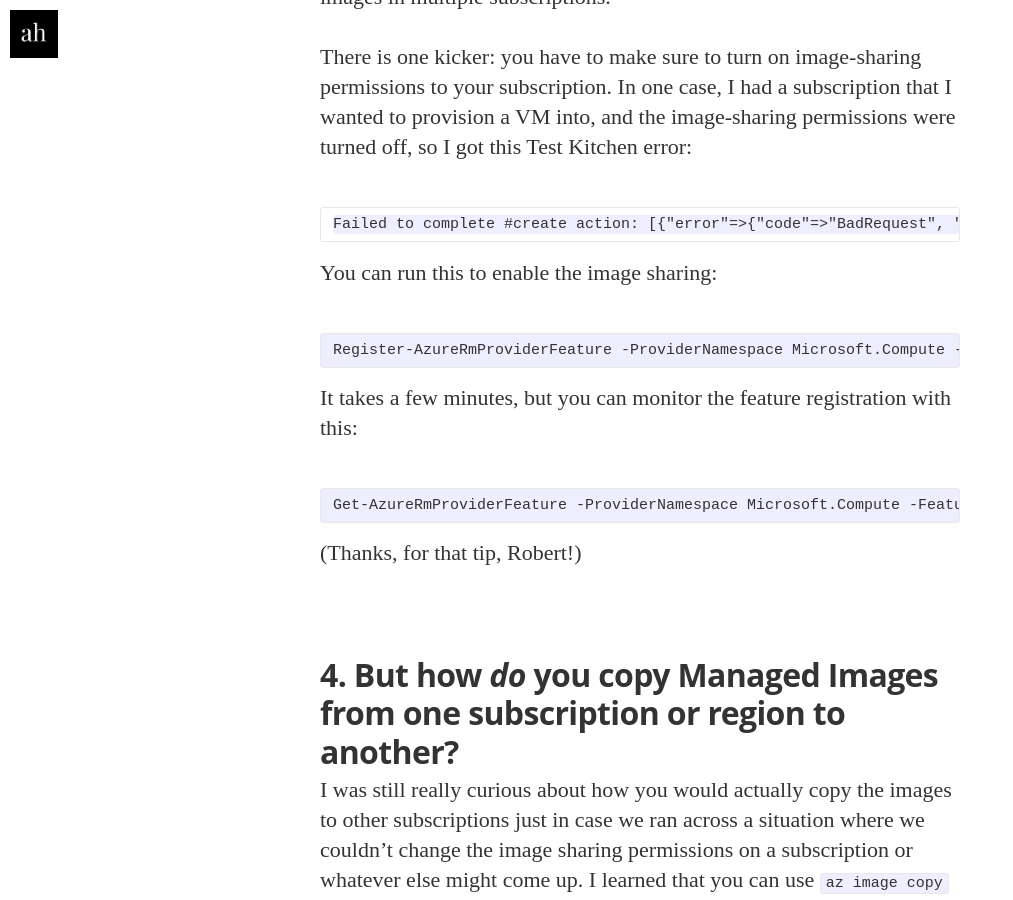
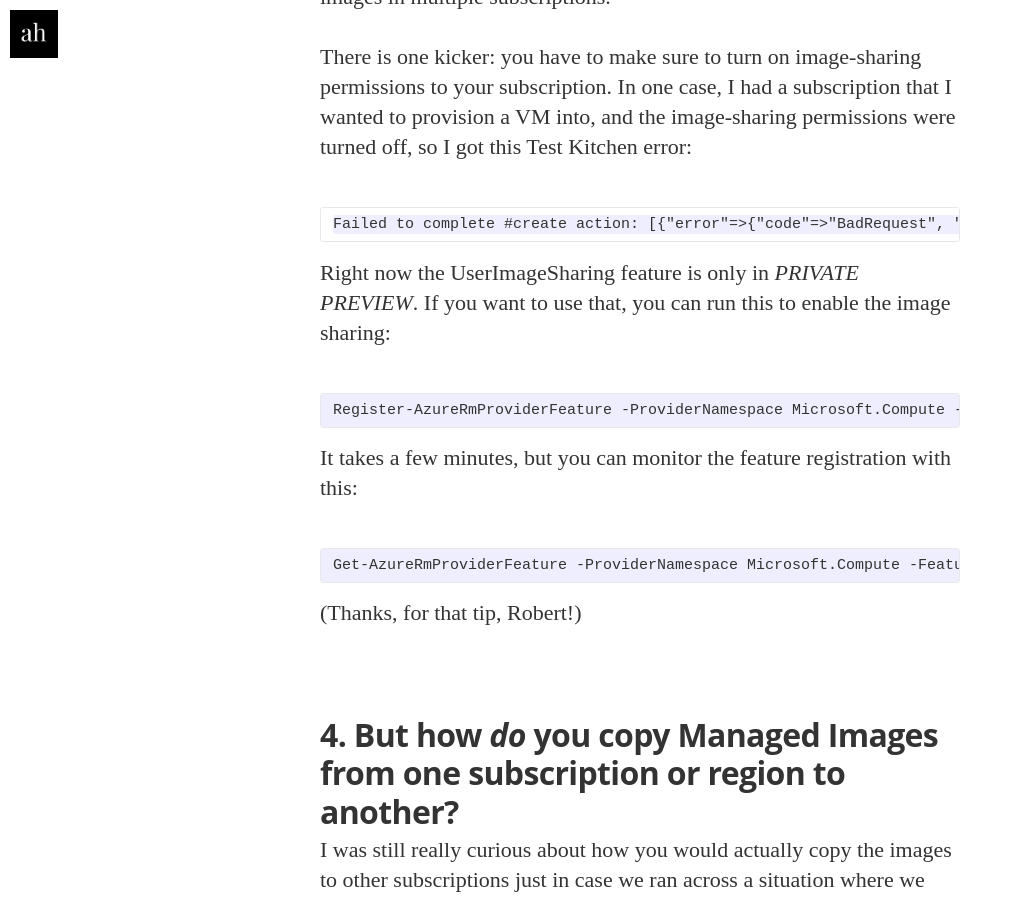
Before and after one commit to anniehedgpeth/anniehedgpeth.github.io, a Jekyll site: the page built from _posts/2018-09-23-azure-managed-images.md, in a window 1280 px wide and 900 px high, scrolled down 6004 px. Shown: the whole window, without its empty margins (0-1013 px from the left). Built offline with Jekyll 4.4.1, drawn with Linux system fonts in a browser that asks for light colours; nearby versions of some CDN libraries; some web fonts are replaced.

Commit message:
update to image sharing

````diff
--- a/_posts/2018-09-23-azure-managed-images.md
+++ b/_posts/2018-09-23-azure-managed-images.md
@@ -89,7 +89,7 @@ There is one kicker: you have to make sure to turn on image-sharing permissions
 Failed to complete #create action: [{"error"=>{"code"=>"BadRequest", "message"=>"Image sharing not supported for subscription."}}] on windows-vm-azure
 ```
 
-You can run this to enable the image sharing:
+Right now the UserImageSharing feature is only in *PRIVATE PREVIEW*. If you want to use that, you can run this to enable the image sharing:
 
 ```POWERSHELL
 Register-AzureRmProviderFeature -ProviderNamespace Microsoft.Compute -FeatureName "UserImageSharing"
````
